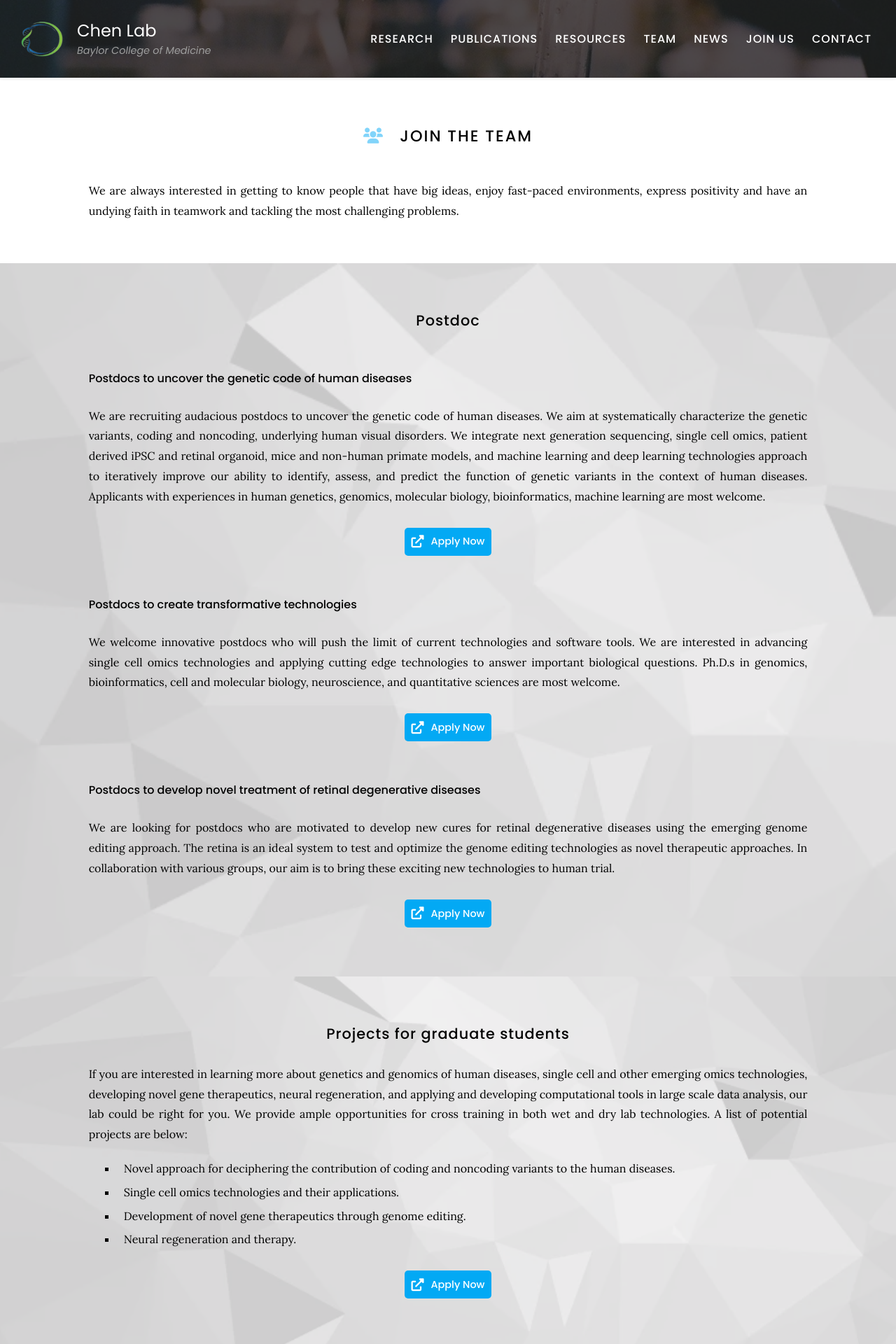
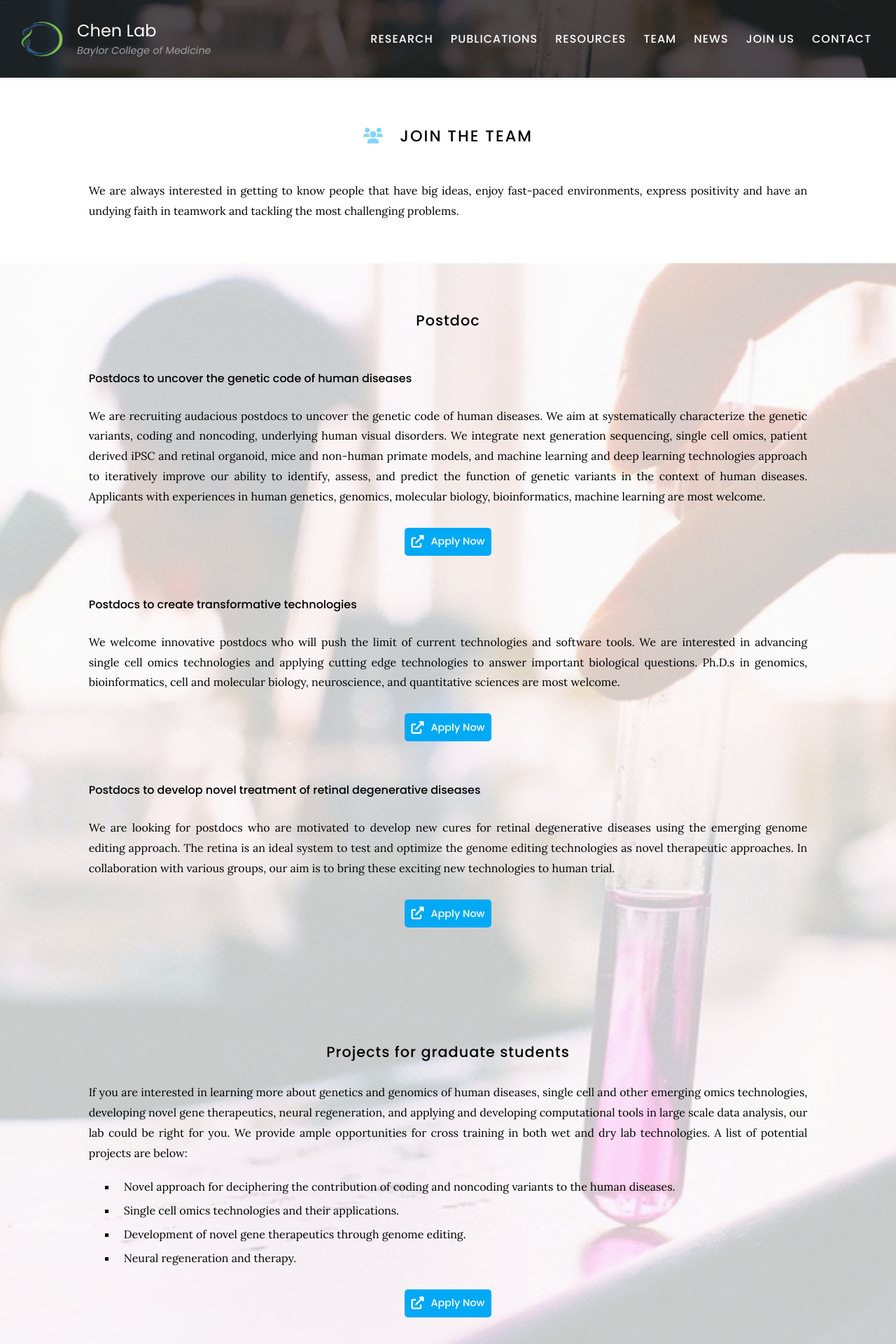
Before and after one commit to wmeng1018/Chen-lab-website, a Jekyll site: the page built from Join us/index.md, in a window 1280 px wide. Shown: the top 1920 px of the page at 70% size. Built offline with Jekyll 4.4.1, drawn with Linux system fonts in a browser that asks for light colours; grey boxes are pictures that could not be loaded.

Commit message:
Update index.md

```diff
--- a/Join us/index.md
+++ b/Join us/index.md
@@ -8,7 +8,7 @@ nav:
 
 We are always interested in getting to know people that have big ideas, enjoy fast-paced environments, express positivity and have an undying faith in teamwork and tackling the most challenging problems.
 
-{% include section.html background="images/back.webp"%}
+{% include section.html background="images/background.jpg"%}
 ## Postdoc
 #### Postdocs to uncover the genetic code of human diseases
 
@@ -33,7 +33,7 @@ We are looking for postdocs who are motivated to develop new cures for retinal d
 {% include link.html type="external" link="mailto:ruichen@bcm.edu" text="Apply Now" icon="" style="button" %}
 {:.center}
 
-{% include section.html background="images/back.webp" %}
+<br><br><br>
 
 ## Projects for graduate students
 
```
